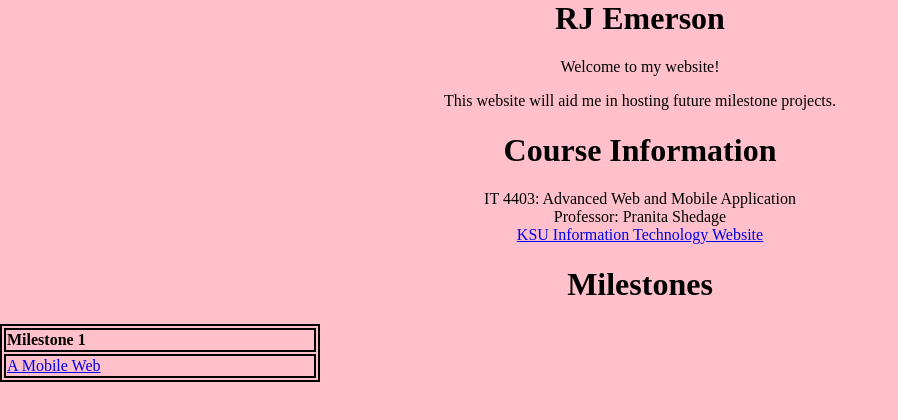
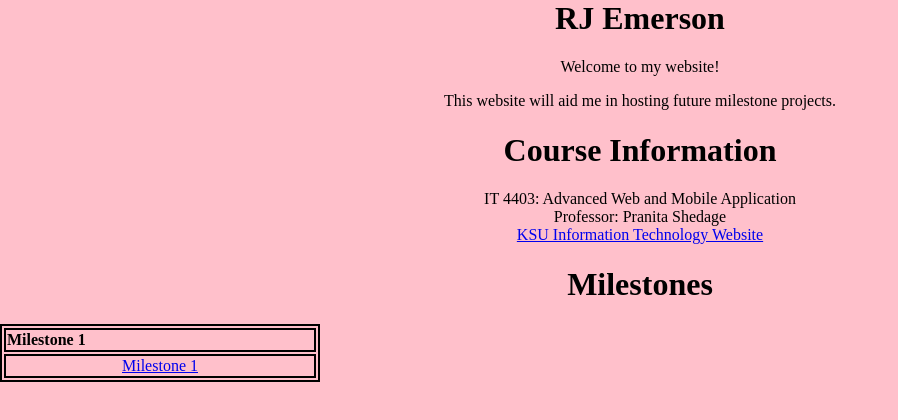
Before and after one commit to RJEmerson55/pedaltothemetal2024, a plain HTML site: page index.html in a window 1280 px wide. Shown: the whole page, without its empty margins (0-898 px from the left). Drawn offline with Linux system fonts and the light colour scheme.

Commit message:
Update index.html

```diff
--- a/index.html
+++ b/index.html
@@ -3,12 +3,13 @@
     <meta charset="UTF-8" />
     <meta name="viewport" content="width=device-width, initial-scale=1.0" />
     <link rel="stylesheet" href="styles.css" />
+    <title>RJ Emerson</title>
     <style>
       table, th, td {
         border:2px solid black;
+        text-align: center;
       }
     </style>
-    <title>Document</title>
   </head>
   <body>
     <h1>RJ Emerson</h1>
@@ -20,14 +21,16 @@
       Shedage <br>
       <a href=https://www.kennesaw.edu/ccse/academics/information-technology>KSU Information Technology Website</a>
     <h1> Milestones</h1>
+
     <table style="width:25%">
       <tr>
         <th style="text-align: left;">Milestone 1</th>
 
       </tr>
-       <tr><td><a href="Milestone1">A Mobile Web</a></td></tr>
-        </table>
+       <tr><td><a href="modernweb.html">Milestone 1</a></td></tr>
 
+
+      </table>
 
   </body>
 </html>
```
